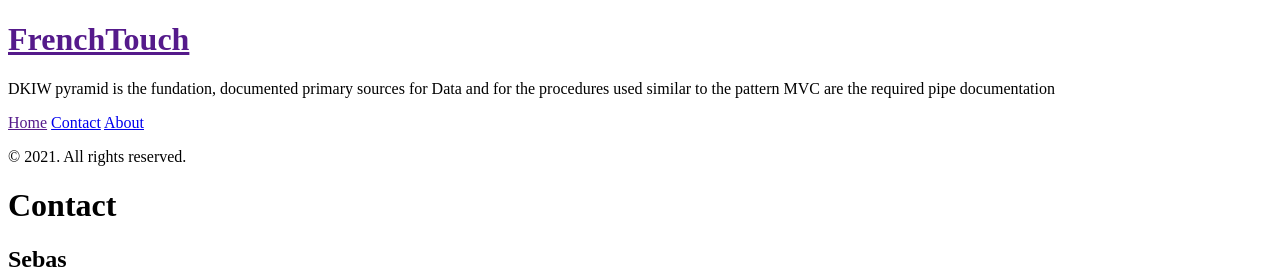
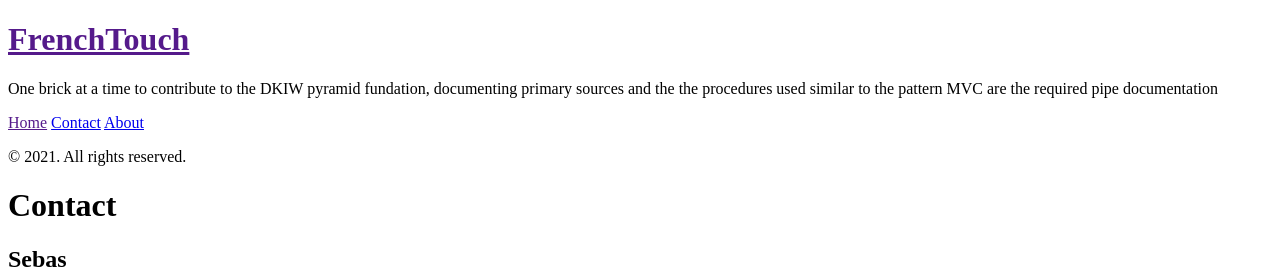
Before and after one commit to touch4tech/touch4tech, a Jekyll site: the page built from Contact.md, in a window 1280 px wide, cut to the strip 0-269 px from the top of the page. Built offline with Jekyll 4.4.1, drawn with Linux system fonts in a browser that asks for light colours; some web fonts are replaced.

Commit message:
Update _config.yml
fixes #1

```diff
--- a/_config.yml
+++ b/_config.yml
@@ -10,7 +10,7 @@ permalink:        pretty
 # Setup
 title:            FrenchTouch
 tagline:          'Society advances when information goes faster from brain to brain'
-description:      'DKIW pyramid is the fundation, documented primary sources for Data and for the procedures used similar to the pattern MVC are the required pipe documentation '
+description:      'One brick at a time to contribute to the DKIW pyramid fundation, documenting primary sources and the the procedures used similar to the pattern MVC are the required pipe documentation '
 url:              http://french-touch.dev
 baseurl:          /
 
```
